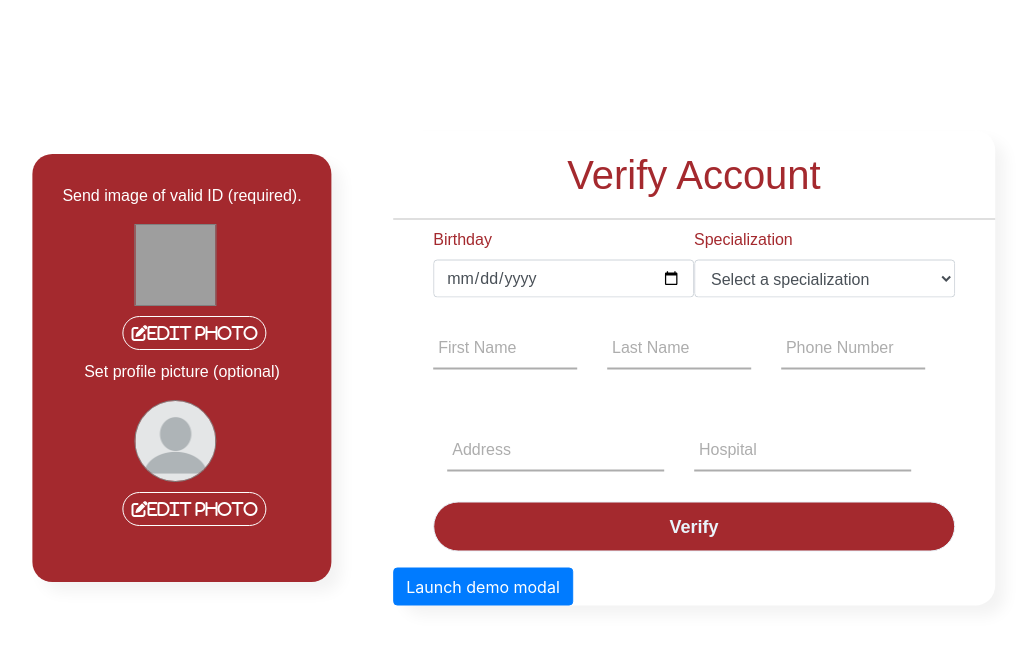
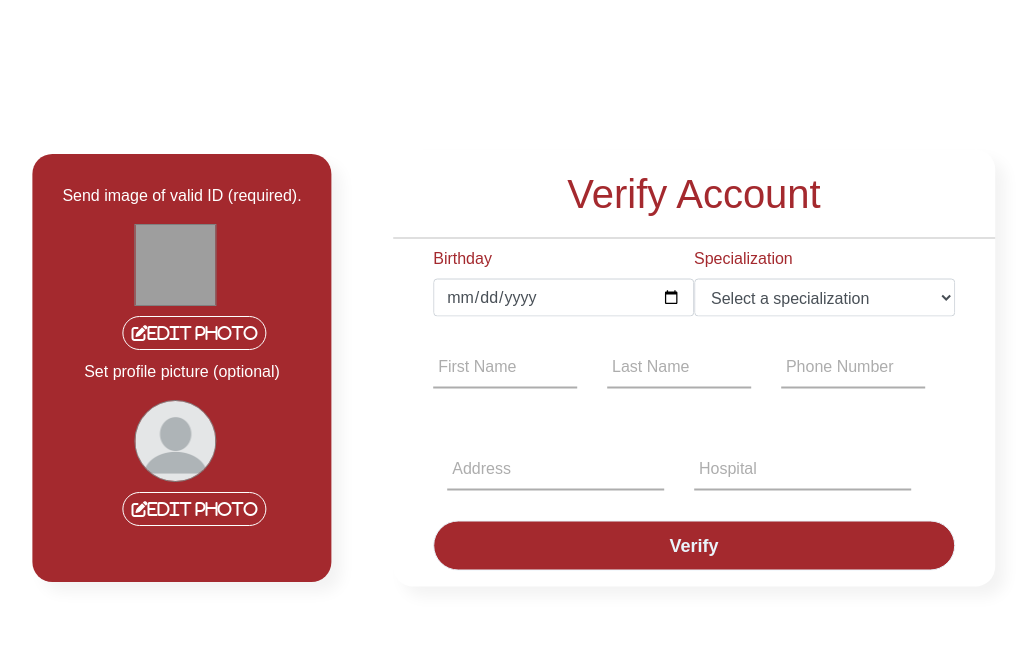
Before and after one commit to FreaQ03/Medicaide, a PHP site: page /Medicaide/doc_verify.php in a window 1280 px wide. Shown: the part 56-701 px from the top of the page, without its empty margins (138-1165 px from the left). Run offline with PHP 8.4, Linux system fonts and the light colour scheme; data that the repository does not hold is empty; some libraries are stand-ins or nearby versions; grey boxes are pictures that could not be loaded.

Commit message:
layout changes on doc_verify

```diff
--- a/doc_verify.php
+++ b/doc_verify.php
@@ -161,7 +161,7 @@
           </div>
         </div>
 
-        <div class="user_pass">
+        <div class="user_pass justify-content-center">
           <div class="txt_field">
             <input type="text" name="Address" id="inputAddress" required>
             <span></span>
@@ -182,39 +182,6 @@
 
 
       </form>
-
-        <!-- Button trigger modal -->
-<button type="button" class="btn btn-primary" data-toggle="modal" data-target="#exampleModal">
-  Launch demo modal
-</button>
-
-<!-- Modal -->
-<div class="modal fade" id="exampleModal" tabindex="-1" aria-labelledby="exampleModalLabel" aria-hidden="true">
-  <div class="modal-dialog">
-    <div class="modal-content">
-      <div class="modal-header">
-        <h5 class="modal-title" id="exampleModalLabel">Verification form sent!</h5>
-        <button type="button" class="close" data-dismiss="modal" aria-label="Close">
-          <span aria-hidden="true">&times;</span>
-        </button>
-      </div>
-      <div class="modal-body">
-        Verification form sent please wait 1-2 business days to get verified
-      </div>
-      <div class="modal-footer">
-        <button type="button" class="btn btn-danger modal-close" data-dismiss="modal">CLOSE</button>
-      </div>
-    </div>
-  </div>
-</div>
-
-
-
-
-
-
-
-
     </div>
 
   <!--Bootstrap JS-->
```
